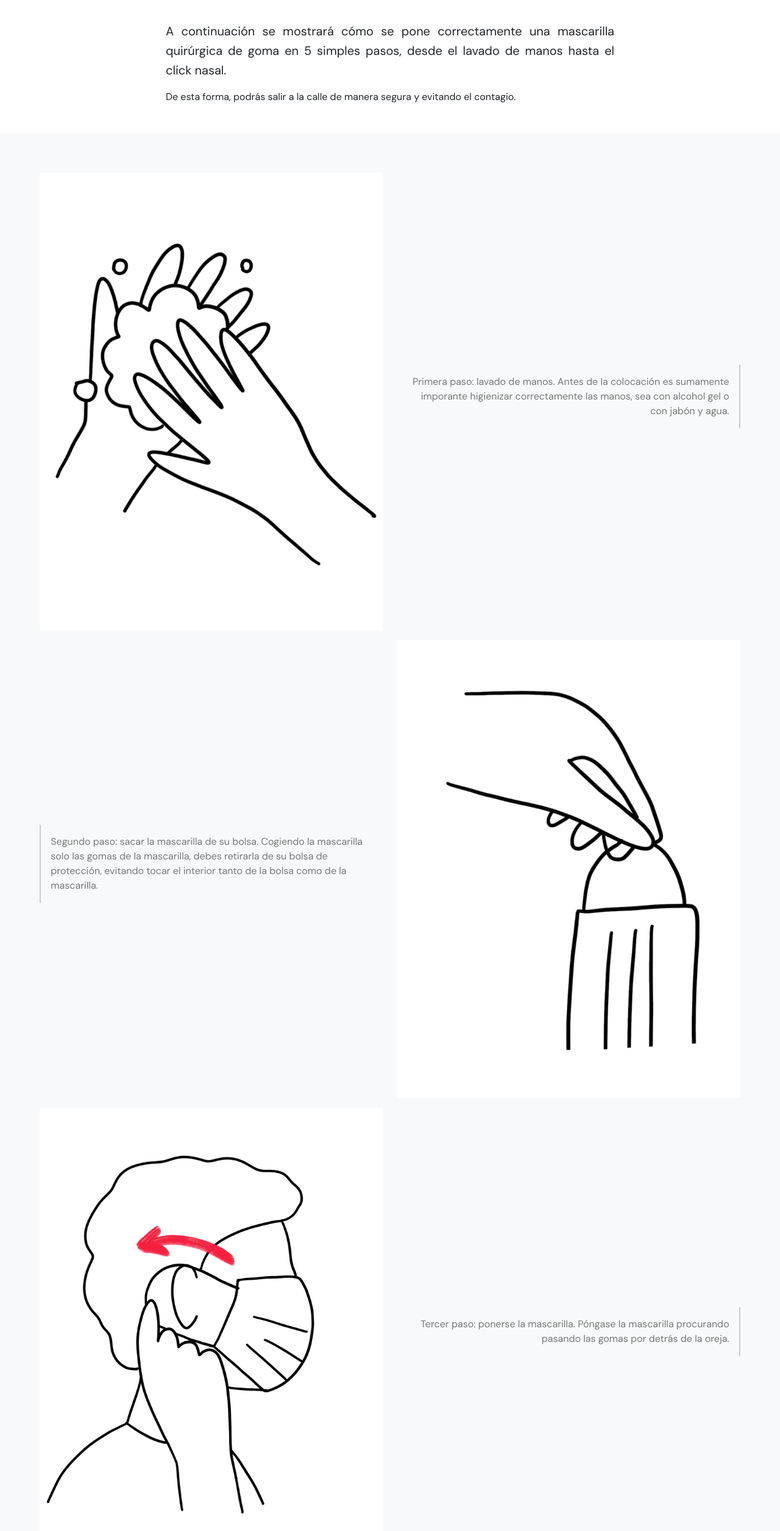
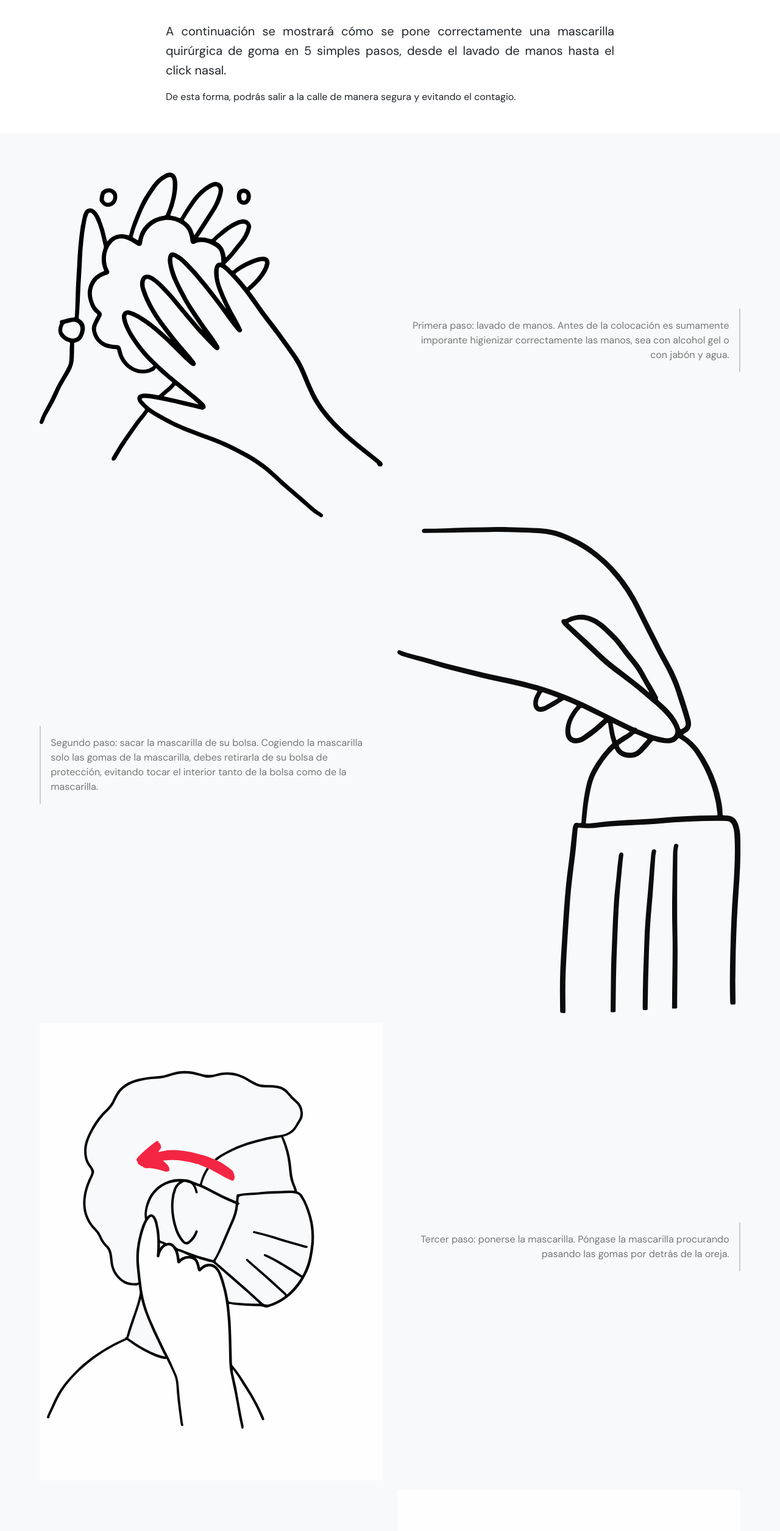
Before and after one commit to sofiasanchezdonoso/infodigital_6, a plain HTML site: page index.html in a window 1280 px wide. Shown: the part 240-2750 px from the top of the page at 61% size. Drawn offline with nearby package versions, Linux system fonts and the light colour scheme.

Commit message:
Update index.html

```diff
--- a/index.html
+++ b/index.html
@@ -73,35 +73,35 @@
             <div class="row py-5">
                 <div class="col-11 mx-auto py-3">
                     <figure class="row d-flex align-items-center">
-                        <img src="img/paso1.jpeg" class="img-fluid col-12 col-md-6" />
+                        <img src="img/1.svg" class="img-fluid col-12 col-md-6" />
                         <figcaption class="col-12 col-md-6">
                             <p>Primera paso: lavado de manos. Antes de la colocación es sumamente imporante higienizar correctamente las manos, sea con alcohol gel o con jabón y agua.</p>
                         </figcaption>
                     </figure>
 
                     <figure class="row d-flex align-items-center">
-                        <img src="img/paso2.jpeg" class="img-fluid col-12 col-md-6 order-md-2" />
+                        <img src="img/2.svg" class="img-fluid col-12 col-md-6 order-md-2" />
                         <figcaption class="col-12 col-md-6 order-md-1">
                             <p>Segundo paso: sacar la mascarilla de su bolsa. Cogiendo la mascarilla solo las gomas de la mascarilla, debes retirarla de su bolsa de protección, evitando tocar el interior tanto de la bolsa como de la mascarilla.</p>
                         </figcaption>
                     </figure>
 
                     <figure class="row d-flex align-items-center">
-                        <img src="img/paso3.jpeg" class="img-fluid col-12 col-md-6" />
+                        <img src="img/3.svg" class="img-fluid col-12 col-md-6" />
                         <figcaption class="col-12 col-md-6">
                             <p>Tercer paso: ponerse la mascarilla. Póngase la mascarilla procurando pasando las gomas por detrás de la oreja.</p>
                         </figcaption>
                     </figure>
 
                     <figure class="row d-flex align-items-center">
-                        <img src="img/paso4.jpeg" class="img-fluid col-12 col-md-6 order-md-2" />
+                        <img src="img/4.svg" class="img-fluid col-12 col-md-6 order-md-2" />
                         <figcaption class="col-12 col-md-6 order-md-1">
                             <p>Cuarto paso: estirar la mascarilla. Estira verticalmente la mascarilla, abriendo sus pliegues para cubrir correcta y completamente la boca, nariz y barbilla.</p>
                         </figcaption>
                     </figure>
 
                     <figure class="row d-flex align-items-center">
-                        <img src="img/paso5.png" class="img-fluid col-12 col-md-6" />
+                        <img src="img/5.svg" class="img-fluid col-12 col-md-6" />
                         <figcaption class="col-12 col-md-6">
                             <p>Quinto paso: click nasal. Para terminar, ajusta la banda de metal ubicada en el puente nasal a la forma de tu nariz. Así, evitarás que entren gérmenes y estarás más seguro.</p>
                         </figcaption>
```
